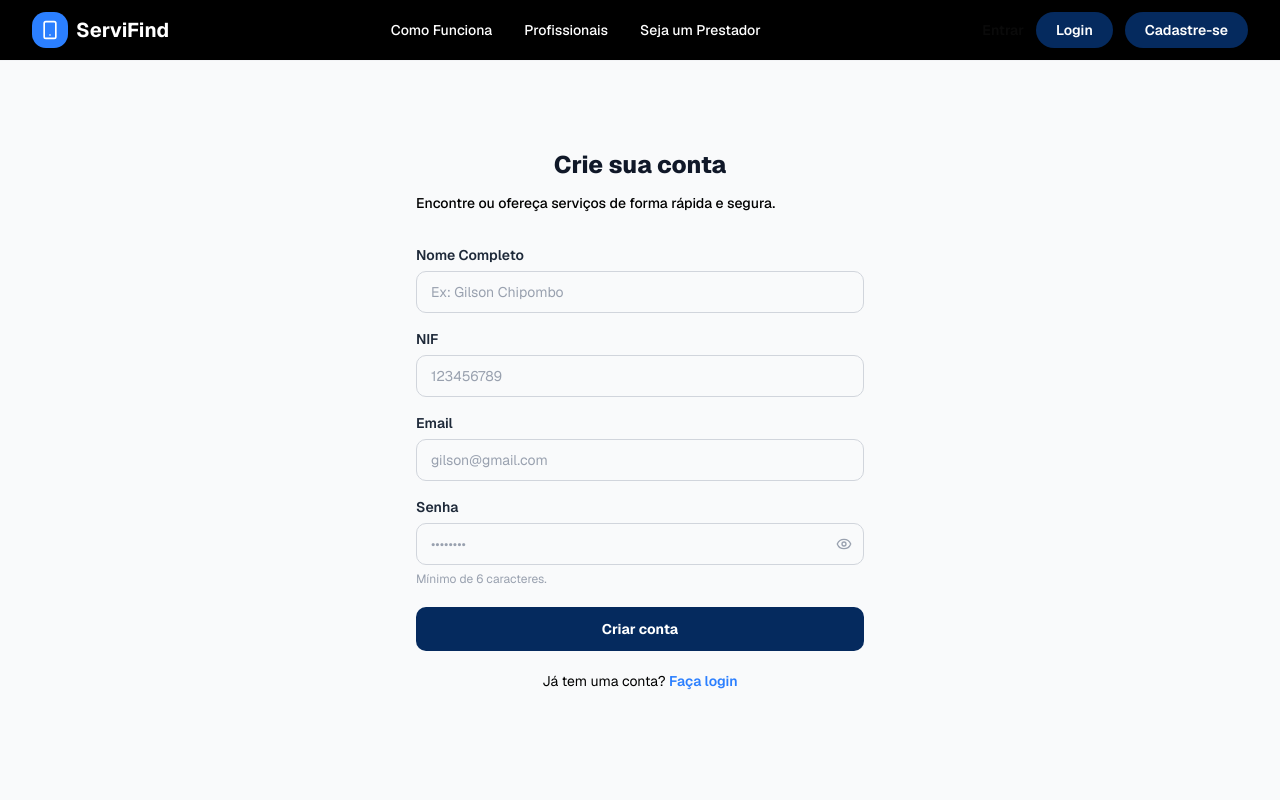
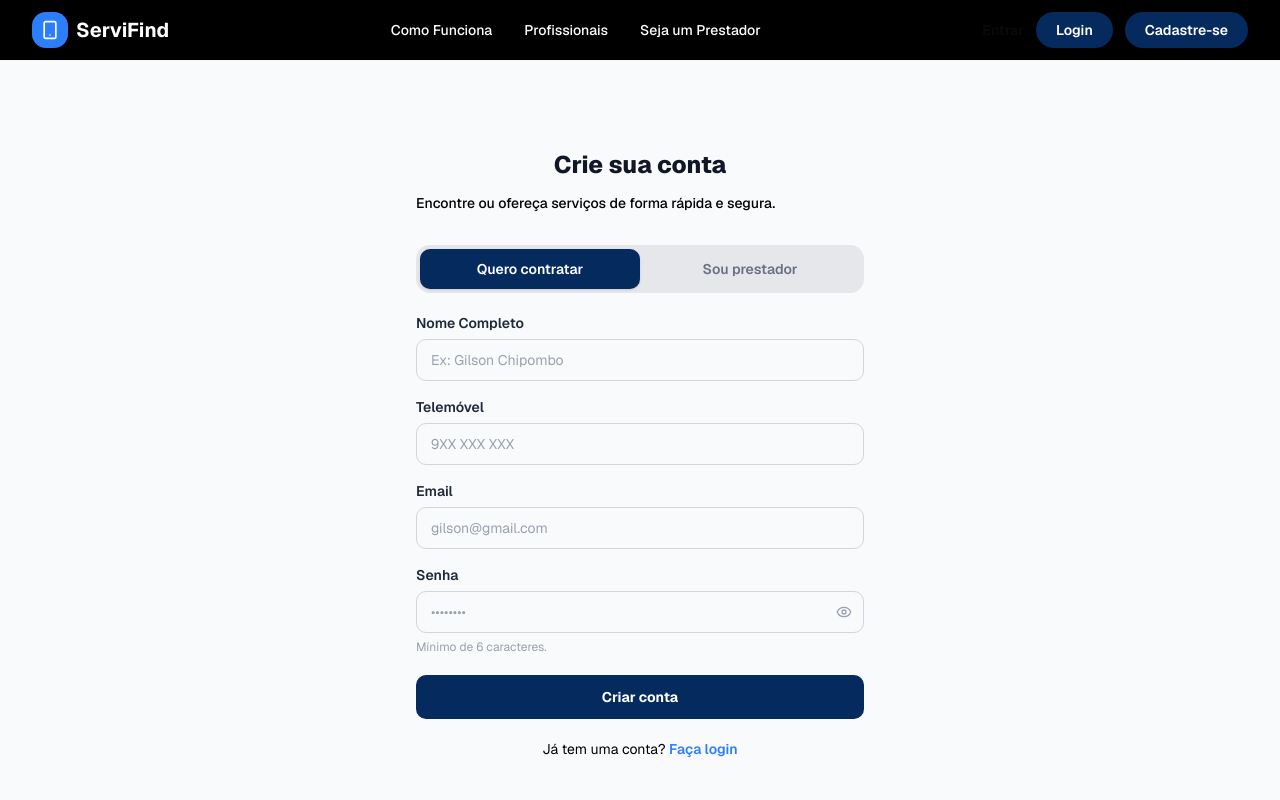
Before and after one commit to Desafios-Bulir/Desafio-2, a Next.js app: page /register in a window 1280 px wide. Shown: the top 800 px of the page. Built offline with nearby package versions, Linux system fonts and the light colour scheme.

Commit message:
feat: add a switcher to choose type user making register

```diff
--- a/src/app/register/page.tsx
+++ b/src/app/register/page.tsx
@@ -6,19 +6,14 @@ import { Smartphone, Eye, EyeOff } from "lucide-react";
 import { Navigation } from "@/components/ui/Navigation";
 import Footer from "@/components/Footer";
 
-function GitHubIcon({ className }: { className?: string }) {
-  return (
-    <svg className={className} viewBox="0 0 24 24" fill="currentColor" aria-hidden="true">
-      <path d="M12 2C6.477 2 2 6.484 2 12.017c0 4.425 2.865 8.18 6.839 9.504.5.092.682-.217.682-.483 0-.237-.008-.868-.013-1.703-2.782.605-3.369-1.343-3.369-1.343-.454-1.158-1.11-1.466-1.11-1.466-.908-.62.069-.608.069-.608 1.003.07 1.531 1.032 1.531 1.032.892 1.53 2.341 1.088 2.91.832.092-.647.35-1.088.636-1.338-2.22-.253-4.555-1.113-4.555-4.951 0-1.093.39-1.988 1.029-2.688-.103-.253-.446-1.272.098-2.65 0 0 .84-.27 2.75 1.026A9.564 9.564 0 0112 6.844c.85.004 1.705.115 2.504.337 1.909-1.296 2.747-1.027 2.747-1.027.546 1.379.202 2.398.1 2.651.64.7 1.028 1.595 1.028 2.688 0 3.848-2.339 4.695-4.566 4.943.359.309.678.92.678 1.855 0 1.338-.012 2.419-.012 2.747 0 .268.18.58.688.482A10.019 10.019 0 0022 12.017C22 6.484 17.522 2 12 2z" />
-    </svg>
-  );
-}
 
 export default function RegisterPage() {
   const [showPassword, setShowPassword] = useState(false);
+  const [role, setRole] = useState<"CLIENT" | "PROVIDER">("CLIENT");
   const [formData, setFormData] = useState({
     name: "",
     nif: "",
+    phone: "",
     email: "",
     password: "",
   });
@@ -29,7 +24,6 @@ export default function RegisterPage() {
 
   function handleSubmit(e: React.FormEvent) {
     e.preventDefault();
-    // TODO: integrate with API
     console.log(formData);
   }
 
@@ -47,10 +41,24 @@ export default function RegisterPage() {
         </p>
 
         <div className="mt-8 flex flex-col gap-5">
+          {/* Tipo de Conta */}
+          <div className="flex rounded-xl bg-gray-200 p-1">
+            <button
+              type="button"
+              onClick={() => setRole("CLIENT")}
+              className={`flex-1 rounded-lg py-2.5 text-sm font-semibold transition-all ${role === "CLIENT" ? "bg-[#052a5e] text-white shadow-sm" : "text-gray-500 hover:text-gray-700"}`}
+            >
+              Quero contratar
+            </button>
+            <button
+              type="button"
+              onClick={() => setRole("PROVIDER")}
+              className={`flex-1 rounded-lg py-2.5 text-sm font-semibold transition-all ${role === "PROVIDER" ? "bg-[#052a5e] text-white shadow-sm" : "text-gray-500 hover:text-gray-700"}`}
+            >
+              Sou prestador
+            </button>
+          </div>
 
-
-
-          {/* Form */}
           <form onSubmit={handleSubmit} className="flex flex-col gap-4">
 
             {/* Nome Completo */}
@@ -71,7 +79,25 @@ export default function RegisterPage() {
               />
             </div>
 
+            {/* Telemóvel */}
+            <div className="flex flex-col gap-1.5">
+              <label htmlFor="phone" className="text-sm font-semibold text-gray-800">
+                Telemóvel
+              </label>
+              <input
+                id="phone"
+                name="phone"
+                type="tel"
+                required
+                placeholder="9XX XXX XXX"
+                value={formData.phone}
+                onChange={handleChange}
+                className="w-full rounded-lg border border-gray-300 px-3.5 py-2.5 text-sm text-gray-900 placeholder-gray-400 outline-none transition focus:border-[#052a5e] focus:ring-2 focus:ring-blue-100"
+              />
+            </div>
+
             {/* NIF */}
+            {role === "PROVIDER" && (
               <div className="flex flex-col gap-1.5">
                 <label htmlFor="nif" className="text-sm font-semibold text-gray-800">
                   NIF
@@ -88,6 +114,7 @@ export default function RegisterPage() {
                   className="w-full rounded-lg border border-gray-300 px-3.5 py-2.5 text-sm text-gray-900 placeholder-gray-400 outline-none transition focus:border-[#052a5e] focus:ring-2 focus:ring-blue-100"
                 />
               </div>
+            )}
 
             {/* Email */}
             <div className="flex flex-col gap-1.5">
```
Lines whose indentation alone changed are shown as unchanged.
